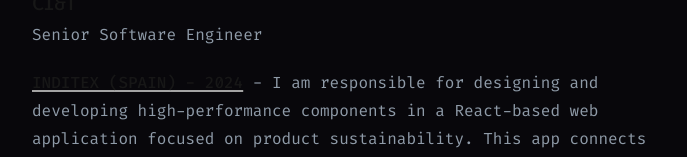
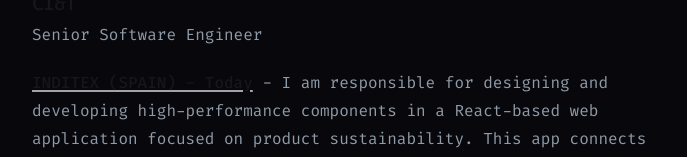
Before and after one commit to cassiorsfreitas/cassiorsfreitas.com, a Next.js app: page /work in a window 1280 px wide. Shown: the part 360-517 px from the top of the page, without its empty margins (272-959 px from the left). Built offline with nearby package versions, Linux system fonts and the light colour scheme.

Commit message:
refactor: replace 2024 with today

```diff
--- a/src/app/work/page.tsx
+++ b/src/app/work/page.tsx
@@ -15,7 +15,7 @@
         <p className="text-grey">Senior Software Engineer</p>
         <p className="text-grey">
           <a href="https://www.inditex.com/itxcomweb/en/home">
-            INDITEX (SPAIN) - 2024
+            INDITEX (SPAIN) - Today
           </a>{' '}
           - I am responsible for designing and developing high-performance
           components in a React-based web application focused on product
```
